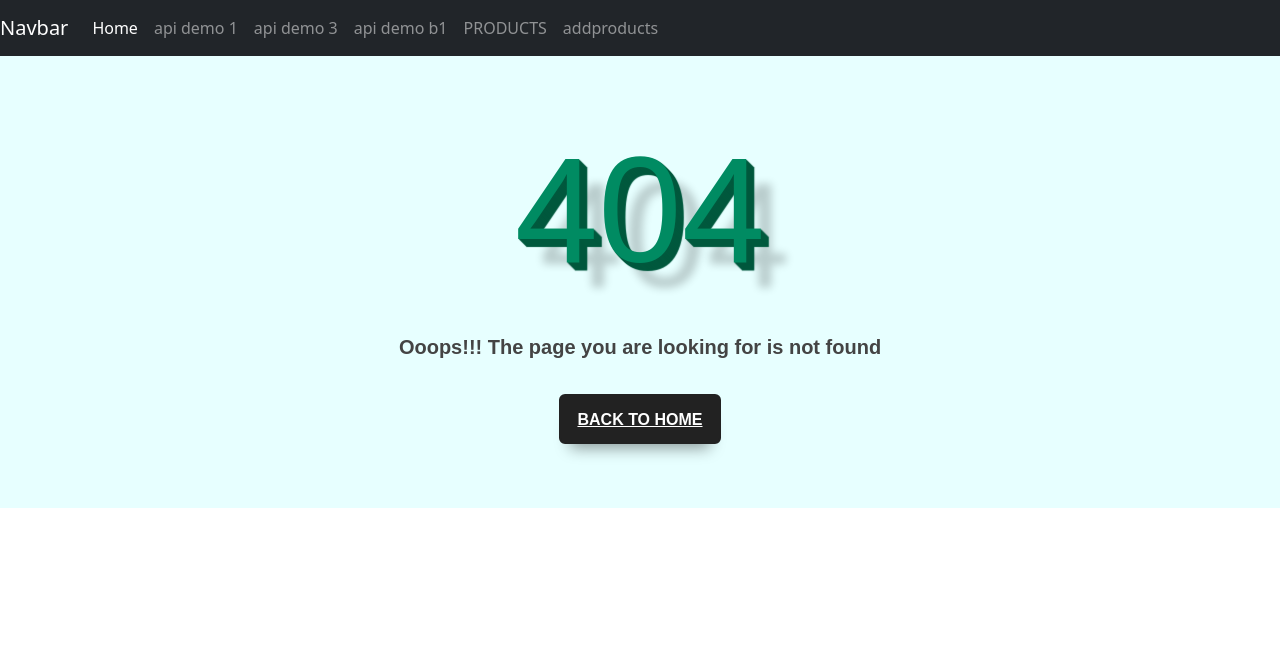
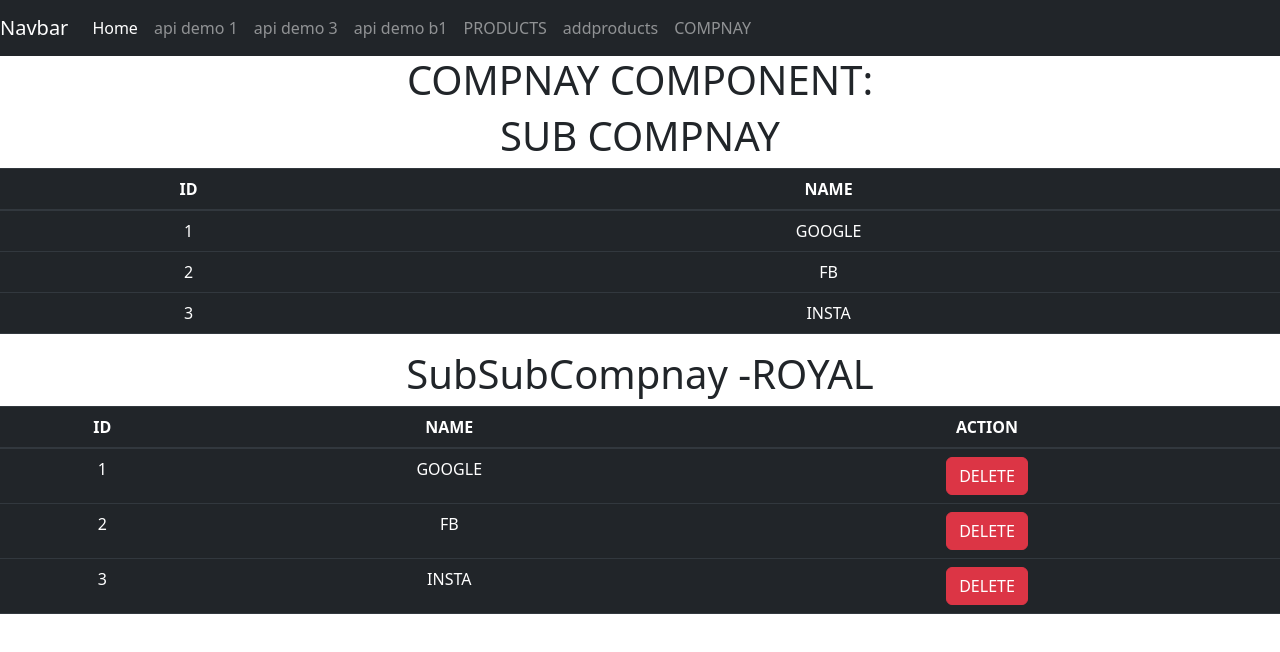
Before and after one commit to samirvithlani/2025-mern-evn, a React (Vite) app: page /compnay in a window 1280 px wide. Before the commit this address had no page. Shown: the top 652 px of the page. Built offline with nearby package versions, Linux system fonts and the light colour scheme.

Commit message:
useCOntext

```diff
--- a/src/App.jsx
+++ b/src/App.jsx
@@ -41,6 +41,7 @@ import { ToastContainer, Zoom } from 'react-toastify'
 import { ApiDemob2 } from './components/ApiDemob2'
 import { DisplayProduct } from './components/DisplayProduct'
 import { AddManyProducts } from './components/AddManyProducts'
+import { Compnay } from './components/Company/Compnay'
 
 function App() {
 
@@ -81,6 +82,7 @@ function App() {
         <Route path='/updateuser/:id' element = {<UpdateUser/>}></Route>
         <Route path='/products' element = {<DisplayProduct/>}></Route>
         <Route path='/addproducts' element = {<AddManyProducts/>}></Route>
+        <Route path='/compnay' element = {<Compnay/>}></Route>
         {/* <Route path='/*' element ={<h1>404</h1>}></Route> */}
         <Route path='/*' element ={<Error404/>}></Route>
       </Routes>
--- /dev/null
+++ b/src/components/Company/Compnay.jsx
@@ -0,0 +1,36 @@
+import React, { useState } from 'react'
+import { SubCompnay } from './SubCompnay'
+import { CompnayContext } from './compnayContext'
+
+export const Compnay = () => {
+  const [data, setdata] = useState([
+    {
+      id:1,
+      name:"GOOGLE",
+    },
+    {
+      id:2,
+      name:"FB"
+    },
+    {
+      id:3,
+      name:"INSTA"
+    }
+  ])
+  const [title, settitle] = useState("ROYAL")
+  const deleteCompnay  =(id)=>{
+
+     var x = data.filter((d)=>d.id!==id)
+    setdata(x)
+  }
+
+  return (
+    <div style={{textAlign:"center"}}>
+        <h1>COMPNAY COMPONENT:</h1>
+        <CompnayContext.Provider  value={{data,title,deleteCompnay}}>
+          <SubCompnay></SubCompnay>
+
+        </CompnayContext.Provider>
+    </div>
+  )
+}
--- /dev/null
+++ b/src/components/Company/SubCompnay.jsx
@@ -0,0 +1,32 @@
+import React, { useContext } from 'react'
+import { SubSubCompnay } from './SubSubCompnay'
+import { CompnayContext } from './compnayContext'
+
+export const SubCompnay = () => {
+  const {data} = useContext(CompnayContext)
+  return (
+    <div>
+        <h1>SUB COMPNAY</h1>
+        <table className='table table-dark'>
+          <thead>
+            <tr>
+              <th>ID</th>
+              <th>NAME</th>
+            </tr>
+          </thead>
+          <tbody>
+            {
+              data.map((d)=>{
+                return <tr>
+                  <td>{d.id}</td>
+                  <td>{d.name}</td>
+                </tr>
+              })
+            }
+          </tbody>
+        </table>
+        <SubSubCompnay></SubSubCompnay>
+
+    </div>
+  )
+}
--- /dev/null
+++ b/src/components/Company/SubSubCompnay.jsx
@@ -0,0 +1,33 @@
+import React, { useContext } from 'react'
+import { CompnayContext } from './compnayContext'
+
+export const SubSubCompnay = () => {
+  const {data,title,deleteCompnay} = useContext(CompnayContext)
+  return (
+    <div>
+        <h1>SubSubCompnay -{title}</h1>
+        <table className='table table-dark'>
+          <thead>
+            <tr>
+              <th>ID</th>
+              <th>NAME</th>
+              <th>ACTION</th>
+            </tr>
+          </thead>
+          <tbody>
+            {
+              data.map((d)=>{
+                return <tr>
+                  <td>{d.id}</td>
+                  <td>{d.name}</td>
+                  <td>
+                    <button onClick={()=>{deleteCompnay(d.id)}} className='btn btn-danger'>DELETE</button>
+                  </td>
+                </tr>
+              })
+            }
+          </tbody>
+        </table>
+    </div>
+  )
+}
--- /dev/null
+++ b/src/components/Company/compnayContext.jsx
@@ -0,0 +1,6 @@
+import { createContext } from "react";
+
+//object
+export const CompnayContext = createContext()
+
+//1 --->last
--- a/src/components/Navabar.jsx
+++ b/src/components/Navabar.jsx
@@ -105,6 +105,11 @@ export const Navabar = () => {
               addproducts
               </Link>
             </li>
+            <li class="nav-item">
+              <Link class="nav-link" to="/compnay">
+              COMPNAY
+              </Link>
+            </li>
           </ul>
         </div>
       </nav>
```
Also changed, not shown: th.txt.
